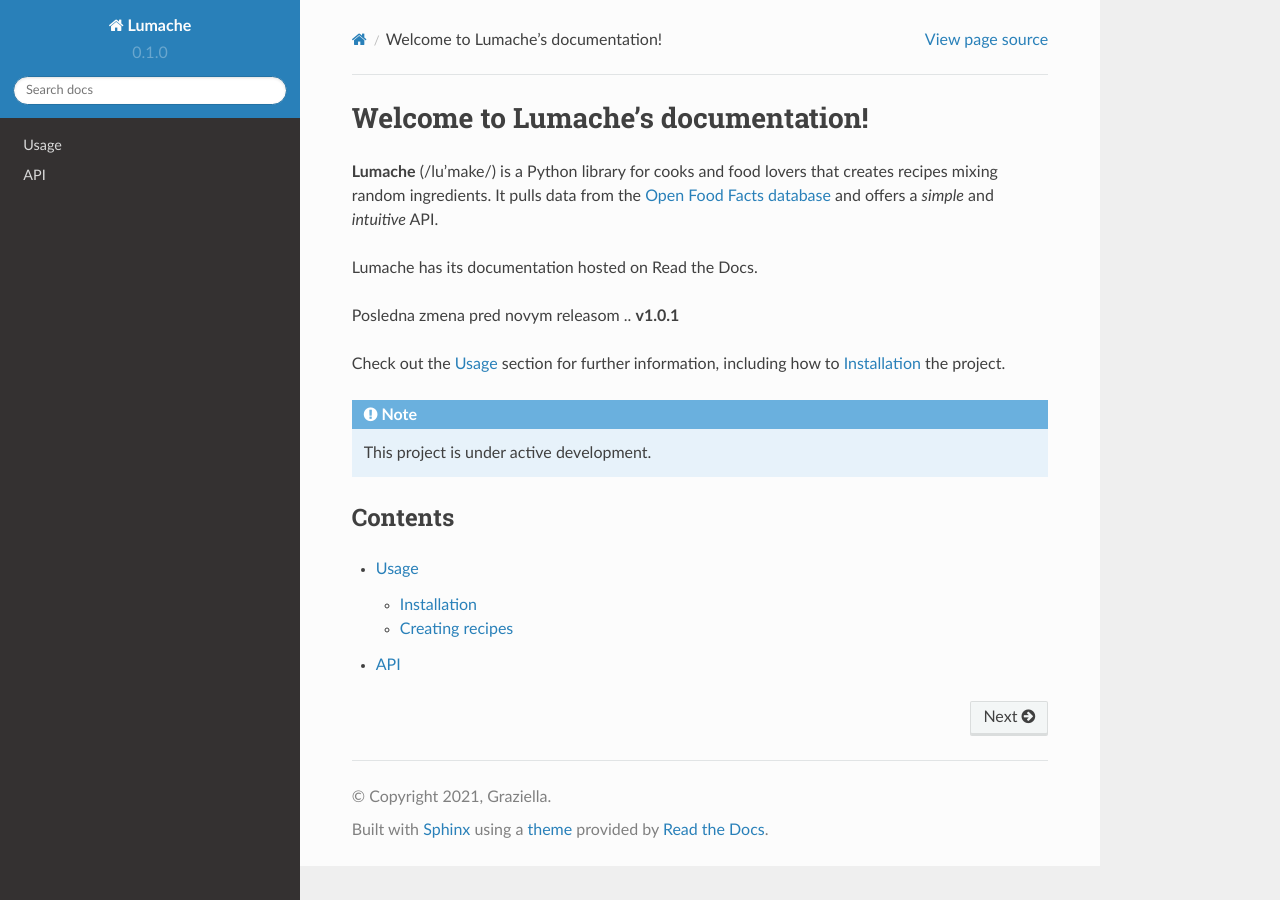
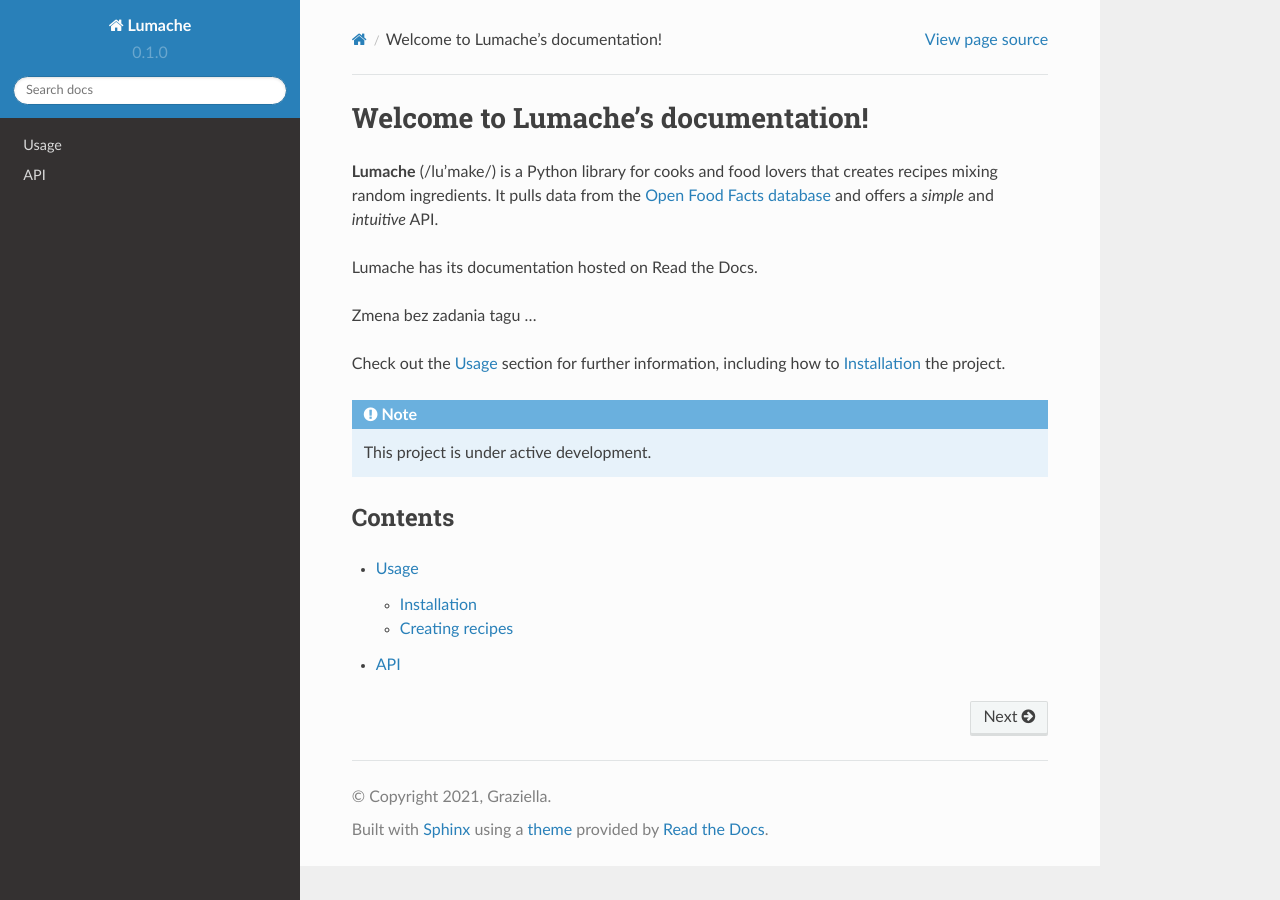
Before and after one commit to Lacike33/RTD_Wiki, a Sphinx documentation site: the page built from docs/source/index.rst, in a window 1280 px wide. Built offline with Sphinx 7.4.7 and the Read the Docs theme 2.0.0, drawn with Linux system fonts in a browser that asks for light colours.

Commit message:
Update index.rst

```diff
--- a/docs/source/index.rst
+++ b/docs/source/index.rst
@@ -8,7 +8,7 @@
 
 Lumache has its documentation hosted on Read the Docs.
 
-Posledna zmena pred novym releasom .. **v1.0.1**
+Zmena bez zadania tagu ...
 
 Check out the :doc:`usage` section for further information, including
 how to :ref:`installation` the project.
```
